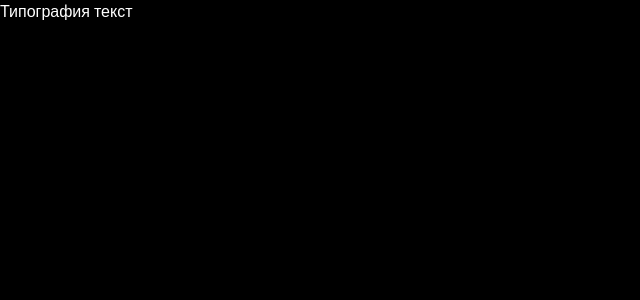
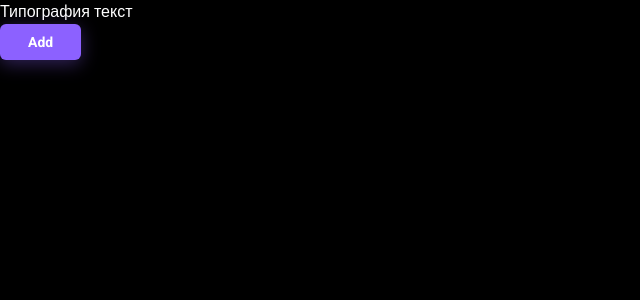
Before and after one commit to Alex666000/flashcards, a React (Vite) app: page / in a window 1280 px wide. Shown: the top 300 px of the page, without its empty margins (0-640 px from the left). Built offline with nearby package versions, Linux system fonts and the light colour scheme; a web font is replaced by a local one.

Commit message:
fix button

```diff
--- a/src/app/App.tsx
+++ b/src/app/App.tsx
@@ -1,9 +1,11 @@
+import { Button } from '@/shared/ui/button'
 import { Typography } from '@/shared/ui/typograpfy'
 
 export function App() {
     return (
         <div>
             <Typography>Типография текст</Typography>
+            <Button>Add</Button>
         </div>
     )
 }
--- a/src/shared/ui/button/button.module.scss
+++ b/src/shared/ui/button/button.module.scss
@@ -11,9 +11,9 @@
 
     padding: 6px 28px;
 
-    font-size: var(--font-size-s);
-    font-weight: var(--font-weight-bold);
-    line-height: var(--line-height-m);
+    font-size: var(--font-size-s-14px);
+    font-weight: var(--font-weight-bold-700);
+    line-height: var(--line-height-m-24px);
     text-align: center;
     text-decoration: none;
 
@@ -99,7 +99,7 @@
 // Ссылка-кнопка
 .link {
     padding: 0.6rem 0;
-    font-size: var(--font-size-m);
+    font-size: var(--font-size-m-16px);
     color: var(--color-accent-500);
 
     &:hover {
--- a/src/shared/ui/typograpfy/index.ts
+++ b/src/shared/ui/typograpfy/index.ts
@@ -1,2 +1,2 @@
 export * from './typography'
-export type { TypographyVariant } from './types'
+export type { VariantUnionType } from './types'
--- a/src/shared/ui/typograpfy/typography.tsx
+++ b/src/shared/ui/typograpfy/typography.tsx
@@ -11,7 +11,7 @@ import { clsx } from 'clsx'
 
 import s from './typography.module.scss'
 
-import { VariantUnionType } from './types'
+import { VariantUnionType } from '.'
 
 // types
 export type TypographyProps<T extends ElementType> = {
```
